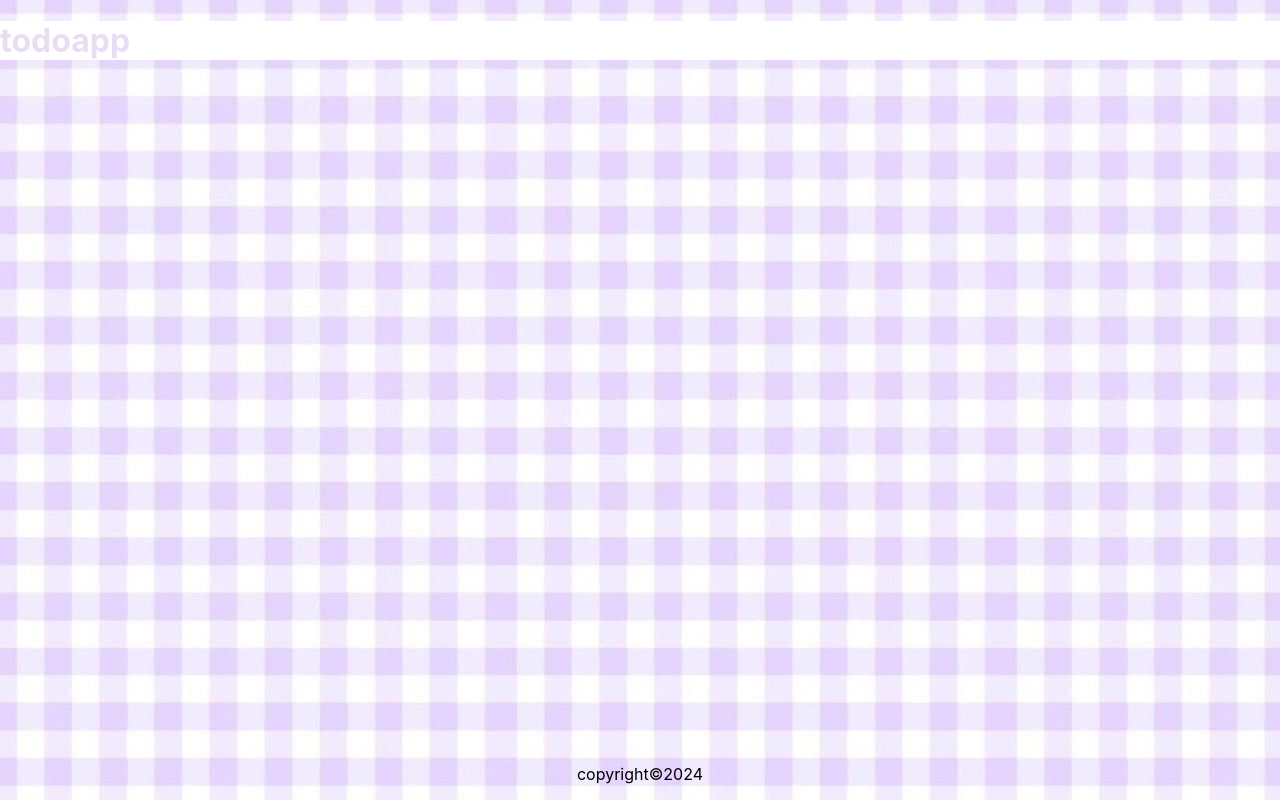
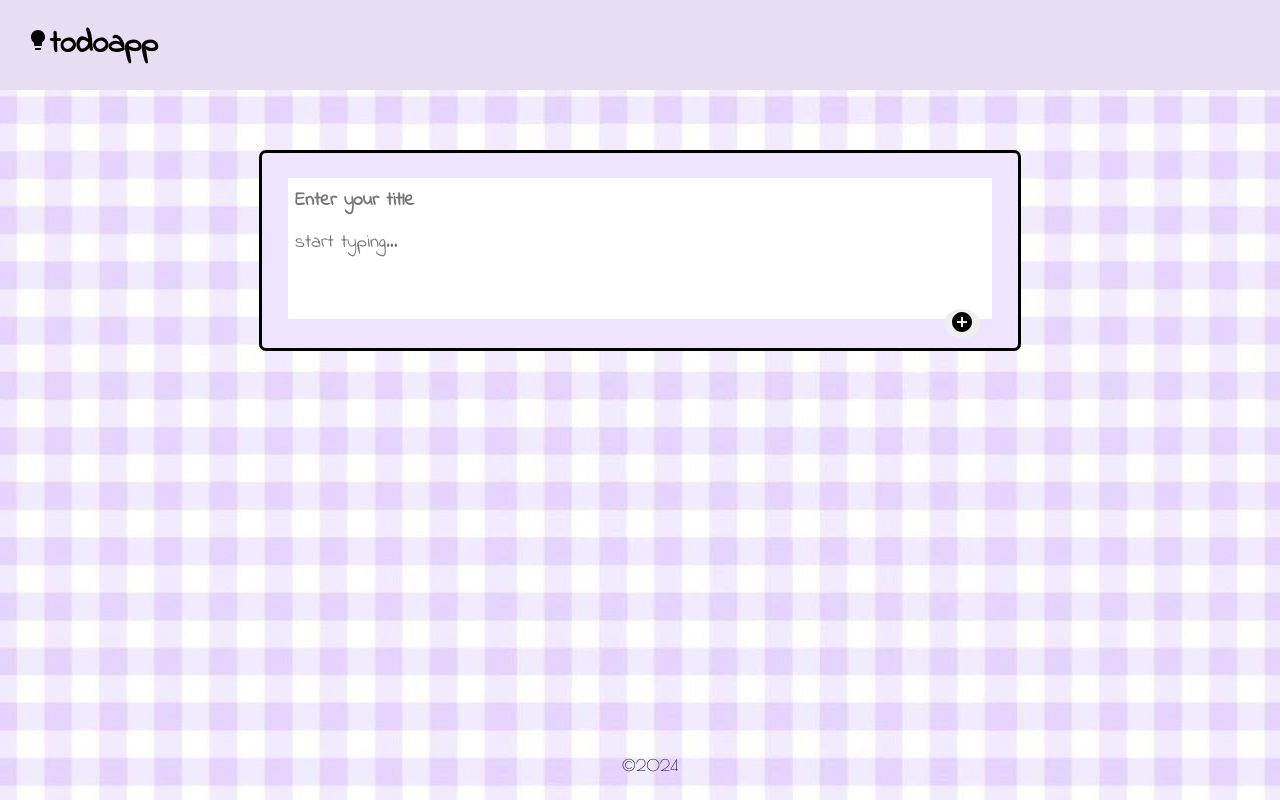
Before and after one commit to irhsayeJ/myTodoapp, a React (Create React App) app: page / in a window 1280 px wide. Built offline with nearby package versions, Linux system fonts and the light colour scheme.

Commit message:
add notes

```diff
--- a/package.json
+++ b/package.json
@@ -4,6 +4,10 @@
   "version": "0.1.0",
   "private": true,
   "dependencies": {
+    "@emotion/react": "^11.11.3",
+    "@emotion/styled": "^11.11.0",
+    "@mui/icons-material": "^5.15.10",
+    "@mui/material": "^5.15.10",
     "@testing-library/jest-dom": "^5.17.0",
     "@testing-library/react": "^13.4.0",
     "@testing-library/user-event": "^13.5.0",
--- a/public/index.html
+++ b/public/index.html
@@ -24,7 +24,7 @@
       work correctly both with client-side routing and a non-root public URL.
       Learn how to configure a non-root public URL by running `npm run build`.
     -->
-    <title>React App</title>
+    <title>todoapp</title>
   </head>
   <body>
     <noscript>You need to enable JavaScript to run this app.</noscript>
--- a/src/App.css
+++ b/src/App.css
@@ -1,14 +1,94 @@
+@import url("https://fonts.googleapis.com/css2?family=Indie+Flower&family=Poiret+One&display=swap");
 body {
   background-image: url(../public/images/backgroundImage.jpg);
   background-size: auto;
+  margin: 0;
+  padding: 0;
+  box-sizing: border-box;
 }
-.footer {
-  position: absolute;
-  bottom: 0;
-  text-align: center;
+
+.header {
+  background-color: #e7def4;
+  color: black;
+  font-family: "Indie Flower", cursive;
+  font-weight: 400;
+  font-style: normal;
   width: 100%;
 }
-.Header {
-  background-color: white;
-  color: #e7def4;
+.header-h1 {
+  position: relative;
+  display: inline-block;
+  left: 2%;
 }
+.header-icon {
+  position: relative;
+  left: 2%;
+}
+.textArea-form {
+  position: relative;
+  margin: 60px auto 20px auto;
+  width: 55%;
+  background-color: #efe4fe;
+  padding: 2%;
+  border-radius: 7px;
+  border: 3px solid black;
+}
+.form-input,
+.form-textArea {
+  width: 100%;
+  border: none;
+  font-family: "Indie Flower", cursive;
+  resize: none;
+  font-weight: 400;
+  padding: 1%;
+  font-size: 1.2em;
+  align-items: center;
+  box-sizing: border-box;
+}
+.form-input {
+  font-weight: bold;
+}
+.form-button {
+  position: absolute;
+  right: 5%;
+  bottom: 5%;
+  border: none;
+  border-radius: 50%;
+  cursor: pointer;
+}
+.note {
+  background-color: #efe4fe;
+
+  border-radius: 3%;
+  padding: 3% 2%;
+  border: 2px solid black;
+  word-wrap: break-word;
+  width: 120px;
+  height: 150px;
+  float: left;
+  margin: 2%;
+  overflow-x: hidden;
+  overflow-y: auto;
+}
+.app-container {
+  display: flex;
+  flex-direction: column;
+  min-height: 100vh; /* Make sure the container takes at least the full height of the viewport */
+}
+
+.div-notes {
+  flex-grow: 1; /* Expand to fill remaining space */
+}
+
+.footer {
+  /* Your existing footer styles */
+  position: fixed;
+  bottom: 0;
+  width: 100%;
+  text-align: center;
+  font-family: "Poiret One", sans-serif;
+  font-weight: 400;
+  font-style: normal;
+
+  padding: 10px;
+}
--- a/src/App.js
+++ b/src/App.js
@@ -1,12 +1,27 @@
+import React, { useState } from "react";
 import logo from "./logo.svg";
 import "./App.css";
 import Header from "./Components/Header";
 import Footer from "./Components/Footer";
+import TextArea from "./Components/TextArea";
+import Note from "./Components/Note";
 
 function App() {
+  const [notes, setNotes] = useState([]);
+
+  function addNote(note) {
+    setNotes((prevNotes) => [...prevNotes, note]);
+  }
+
   return (
-    <div>
+    <div className="app-container">
       <Header />
+      <TextArea onAdd={addNote} />
+      <div className="div-notes">
+        {notes.map((noteitem, index) => (
+          <Note key={index} title={noteitem.title} content={noteitem.content} />
+        ))}
+      </div>
       <Footer />
     </div>
   );
--- a/src/Components/Footer.js
+++ b/src/Components/Footer.js
@@ -1,6 +1,6 @@
 import React from "react";
 function Footer() {
   const currentYear = new Date().getFullYear();
-  return <p className="footer">copyright©{currentYear}</p>;
+  return <p className="footer">©{currentYear}</p>;
 }
 export default Footer;
--- a/src/Components/Header.js
+++ b/src/Components/Header.js
@@ -1,8 +1,10 @@
 import React from "react";
+import LightbulbIcon from "@mui/icons-material/Lightbulb";
 function Header() {
   return (
-    <div className="Header">
-      <h1>todoapp</h1>
+    <div className="header">
+      <LightbulbIcon className="header-icon" />
+      <h1 className="header-h1">todoapp</h1>
     </div>
   );
 }
--- a/src/Components/Note.js
+++ b/src/Components/Note.js
@@ -0,0 +1,10 @@
+import React from "react";
+function Note(props) {
+  return (
+    <div className="note">
+      <h1>{props.title}</h1>
+      <p>{props.content}</p>
+    </div>
+  );
+}
+export default Note;
--- a/src/Components/TextArea.js
+++ b/src/Components/TextArea.js
@@ -0,0 +1,43 @@
+import React, { useState } from "react";
+import AddCircleIcon from "@mui/icons-material/AddCircle";
+function TextArea(props) {
+  const [note, setNote] = useState({ title: "", content: "" });
+  function handleChange(event) {
+    const { name, value } = event.target;
+    setNote((prevvalue) => {
+      return {
+        ...prevvalue,
+        [name]: value,
+      };
+    });
+  }
+  function handleSubmit(event) {
+    props.onAdd(note);
+    event.preventDefault();
+  }
+  return (
+    <div className="textArea">
+      <form className="textArea-form">
+        <input
+          name="title"
+          className="form-input"
+          placeholder="Enter your title"
+          onChange={handleChange}
+          value={note.title}
+        ></input>
+        <textarea
+          name="content"
+          className="form-textArea"
+          placeholder="start typing..."
+          rows="3"
+          onChange={handleChange}
+          value={note.content}
+        ></textarea>
+        <button onClick={handleSubmit} className="form-button">
+          <AddCircleIcon />
+        </button>
+      </form>
+    </div>
+  );
+}
+export default TextArea;
```
Also changed, not shown: 1 other file (tests, documents, lock files or other folders).
